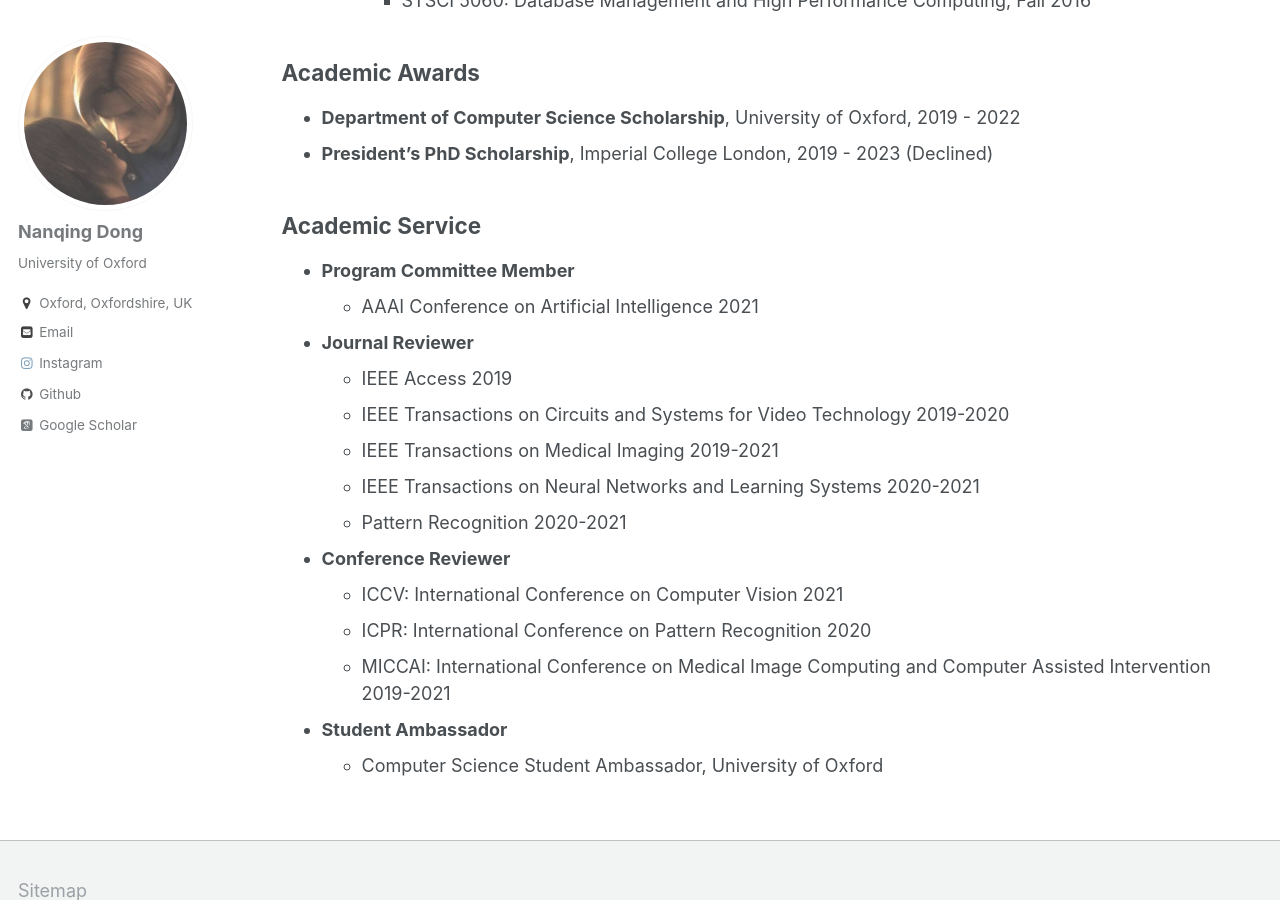
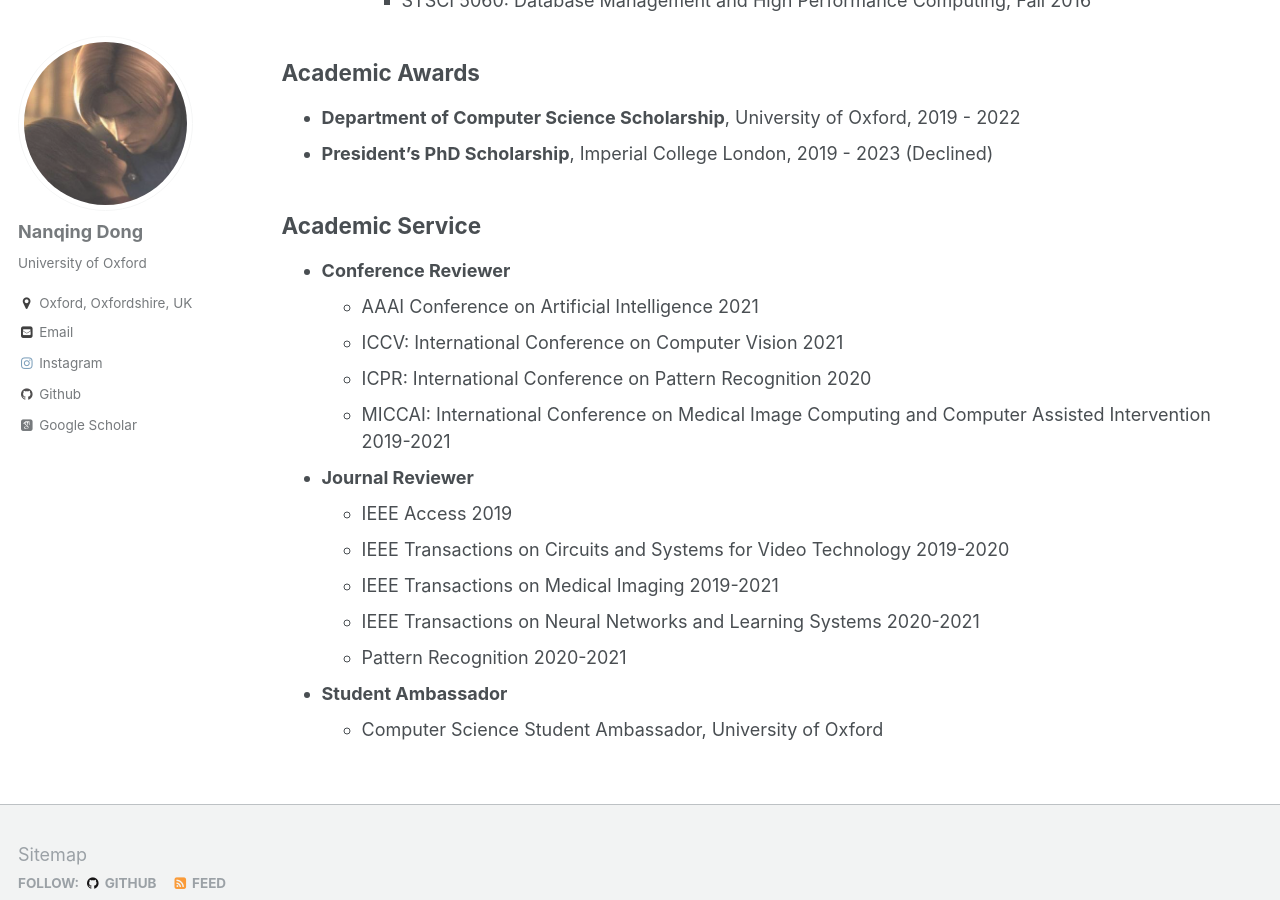
Before and after one commit to eveningdong/eveningdong.github.io, a Jekyll site: the page built from _pages/academic.md, in a window 1280 px wide and 900 px high, scrolled down 1467 px. Built offline with Jekyll 4.4.1, drawn with Linux system fonts in a browser that asks for light colours; some web fonts are replaced; some of the changed lines change nothing that is shown.

Commit message:
update services

```diff
--- a/_pages/academic.md
+++ b/_pages/academic.md
@@ -46,8 +46,11 @@
 * **President's PhD Scholarship**, Imperial College London, 2019 - 2023 (Declined)
 
 ## Academic Service
-* **Program Committee Member**
+* **Conference Reviewer**
   + AAAI Conference on Artificial Intelligence 2021
+  + ICCV: International Conference on Computer Vision 2021
+  + ICPR: International Conference on Pattern Recognition 2020
+  + MICCAI: International Conference on Medical Image Computing and Computer Assisted Intervention 2019-2021
 
 * **Journal Reviewer**
   + IEEE Access 2019
@@ -56,10 +59,5 @@
   + IEEE Transactions on Neural Networks and Learning Systems 2020-2021
   + Pattern Recognition 2020-2021
 
-* **Conference Reviewer**
-  + ICCV: International Conference on Computer Vision 2021
-  + ICPR: International Conference on Pattern Recognition 2020
-  + MICCAI: International Conference on Medical Image Computing and Computer Assisted Intervention 2019-2021
-
 * **Student Ambassador**
   + Computer Science Student Ambassador, University of Oxford
```
